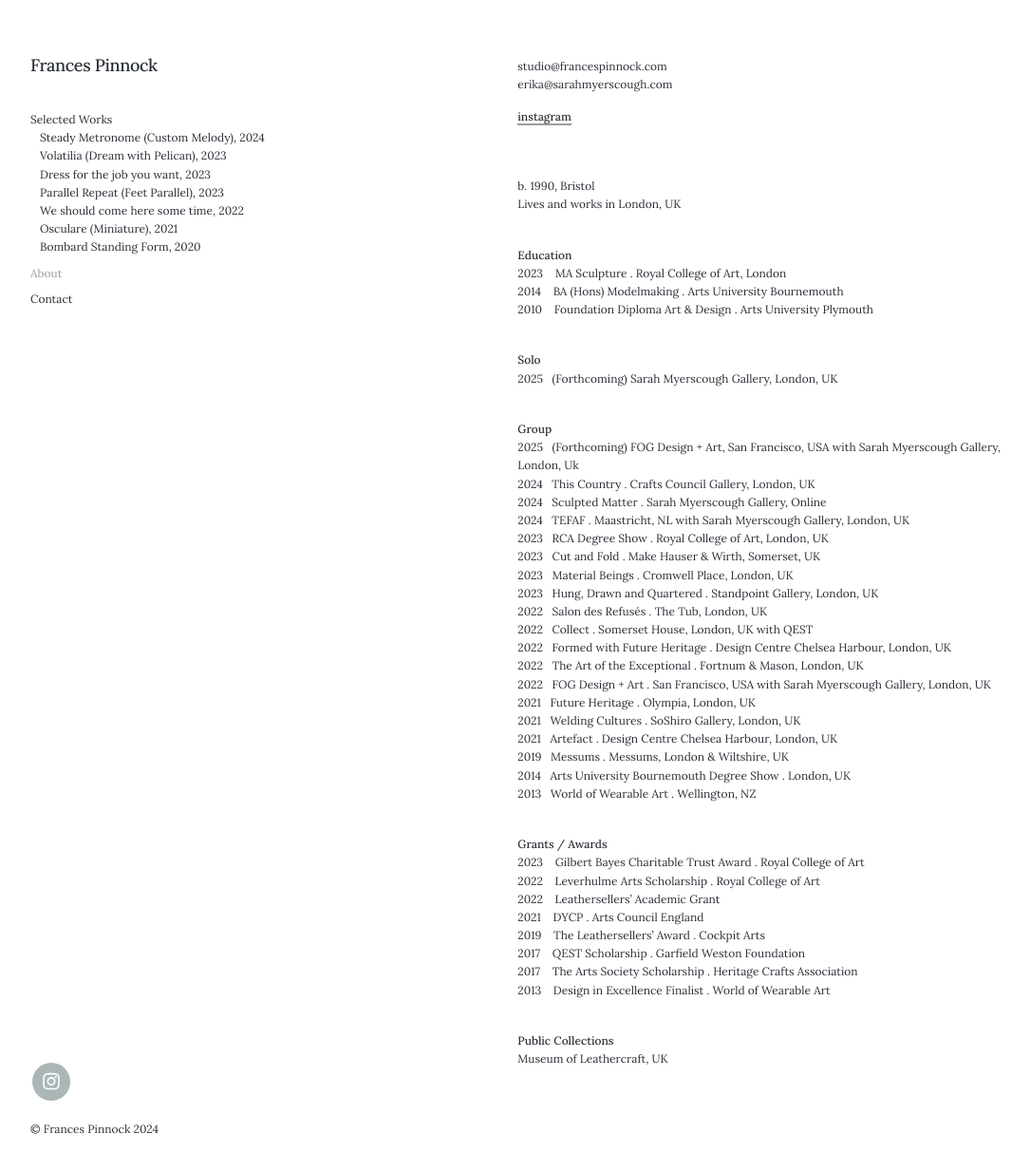
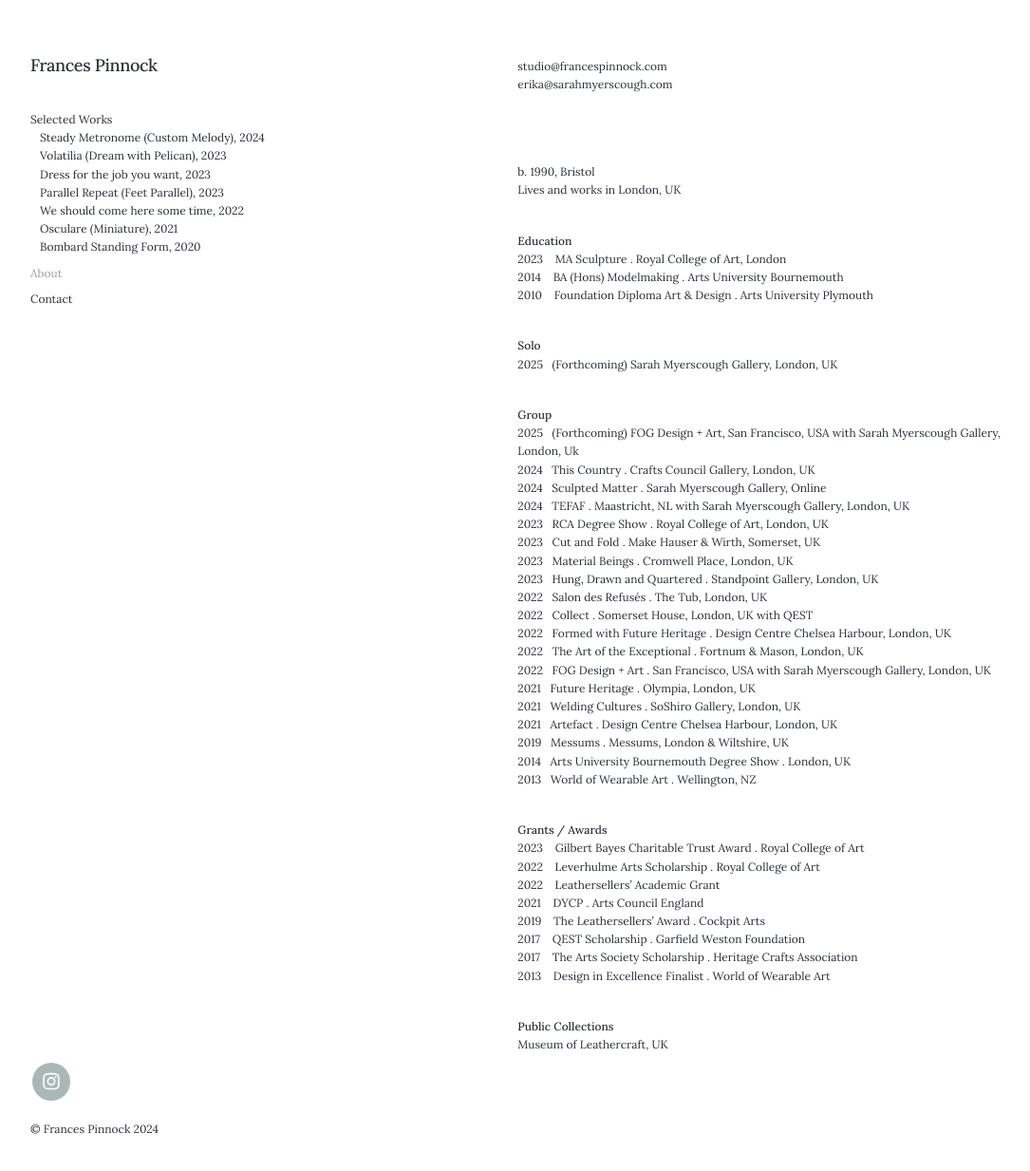
Before and after one commit to francespinnock/francespinnock.github.io, a Jekyll site: the page built from _pages/about.md, in a window 1280 px wide and 1238 px high. Shown: the top 1233 px of the window at 95% size, without its empty margins (28-1113 px from the left). Built offline with Jekyll 4.4.1, drawn with Linux system fonts in a browser that asks for light colours; nearby versions of some CDN libraries; some web fonts are replaced.

Commit message:
Update about.md

```diff
--- a/_pages/about.md
+++ b/_pages/about.md
@@ -6,8 +6,6 @@ description: About Frances Pinnock
 
 studio@francespinnock.com
 erika@sarahmyerscough.com
-
-[instagram](https://www.instagram.com/francespinnock/)
 <br />
 <br />
 
```
